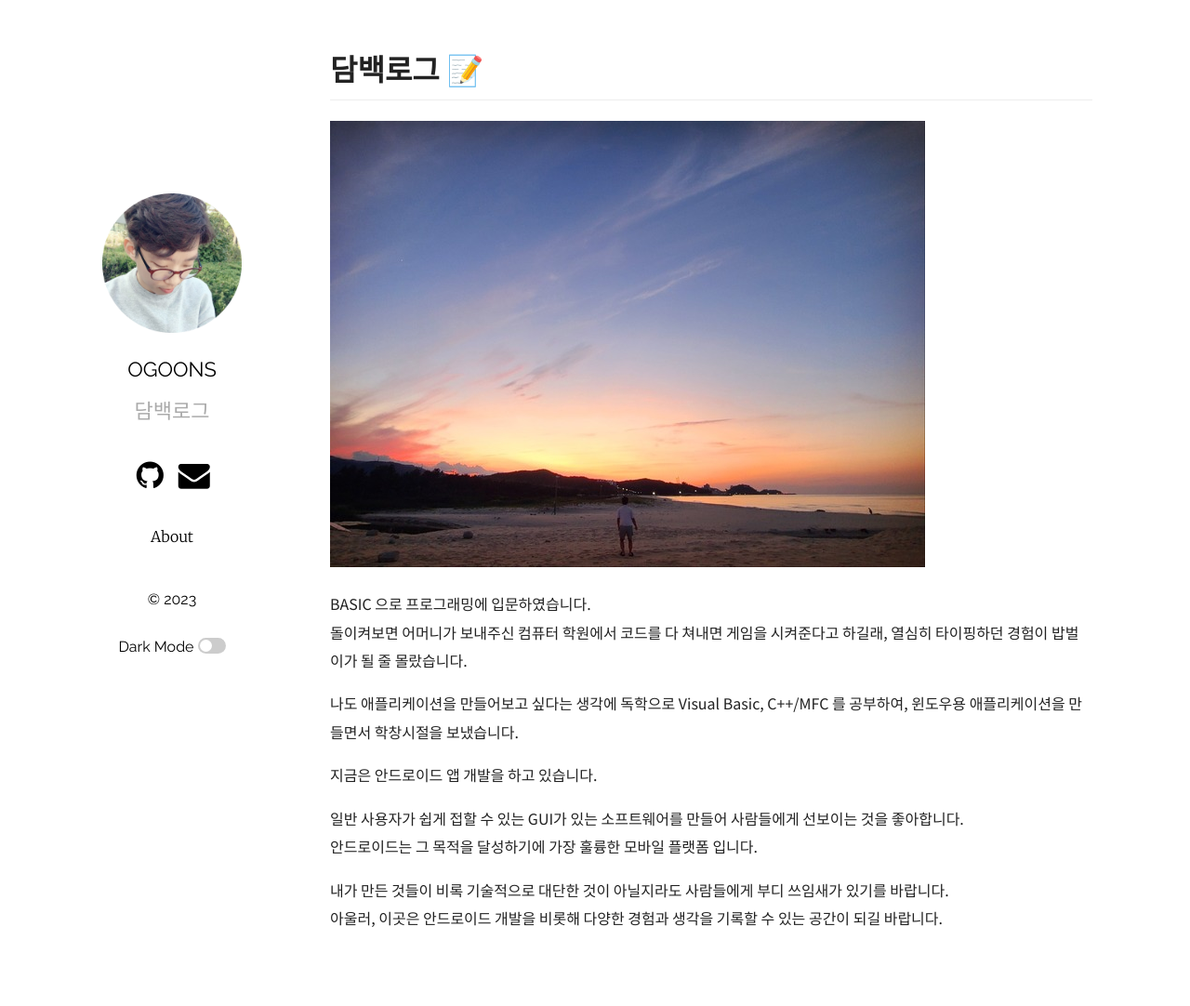
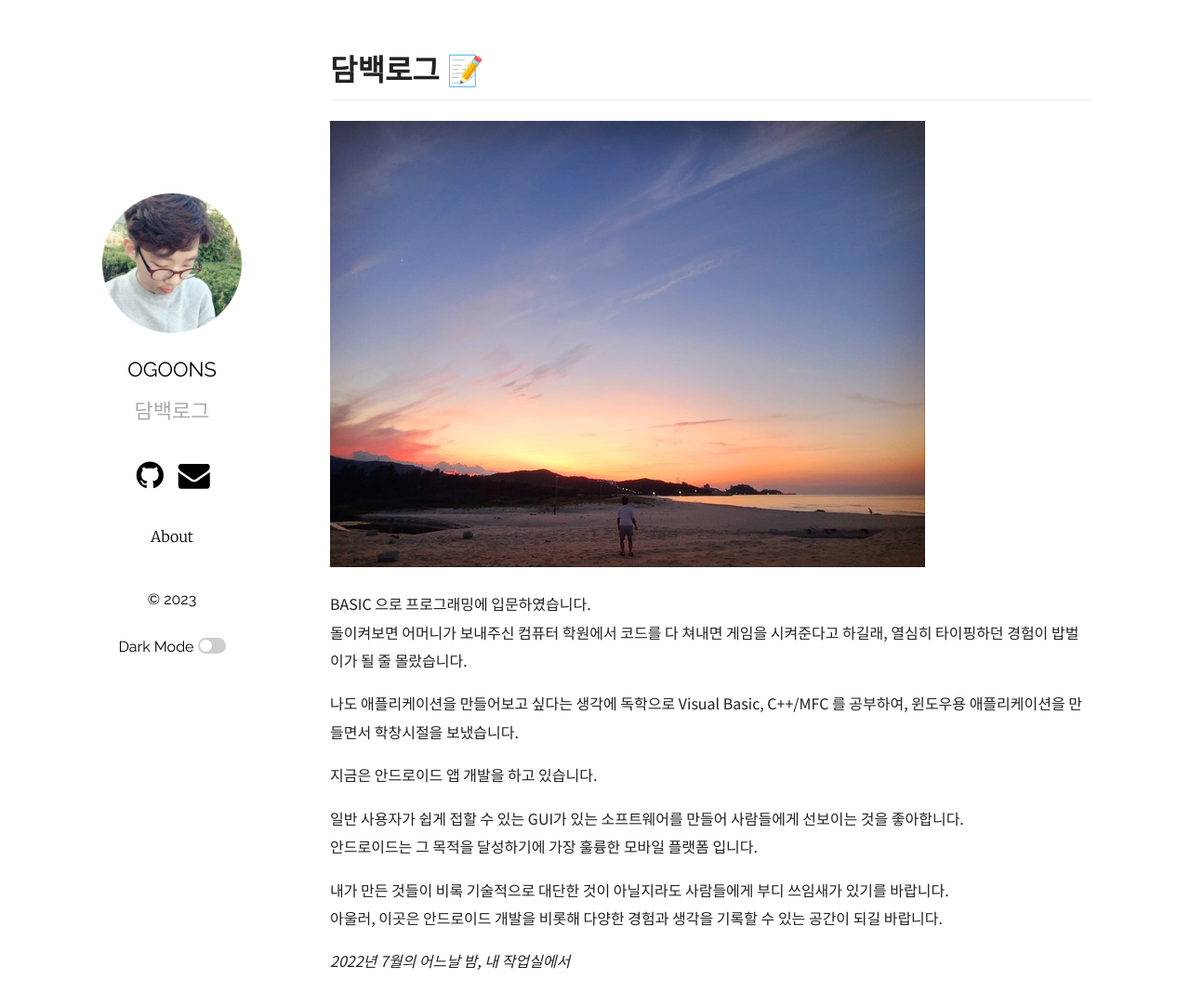
Before and after one commit to ogoons/ogoons.github.io, a Jekyll site: the page built from about.markdown, in a window 1280 px wide and 1094 px high. Shown: the top 1082 px of the window at 93% size. Built offline with Jekyll 4.4.1, drawn with Linux system fonts in a browser that asks for light colours.

Commit message:
Update about

```diff
--- a/about.markdown
+++ b/about.markdown
@@ -20,3 +20,5 @@ BASIC 으로 프로그래밍에 입문하였습니다.
 
 내가 만든 것들이 비록 기술적으로 대단한 것이 아닐지라도 사람들에게 부디 쓰임새가 있기를 바랍니다.
 아울러, 이곳은 안드로이드 개발을 비롯해 다양한 경험과 생각을 기록할 수 있는 공간이 되길 바랍니다.
+
+*2022년 7월의 어느날 밤, 내 작업실에서*
```
